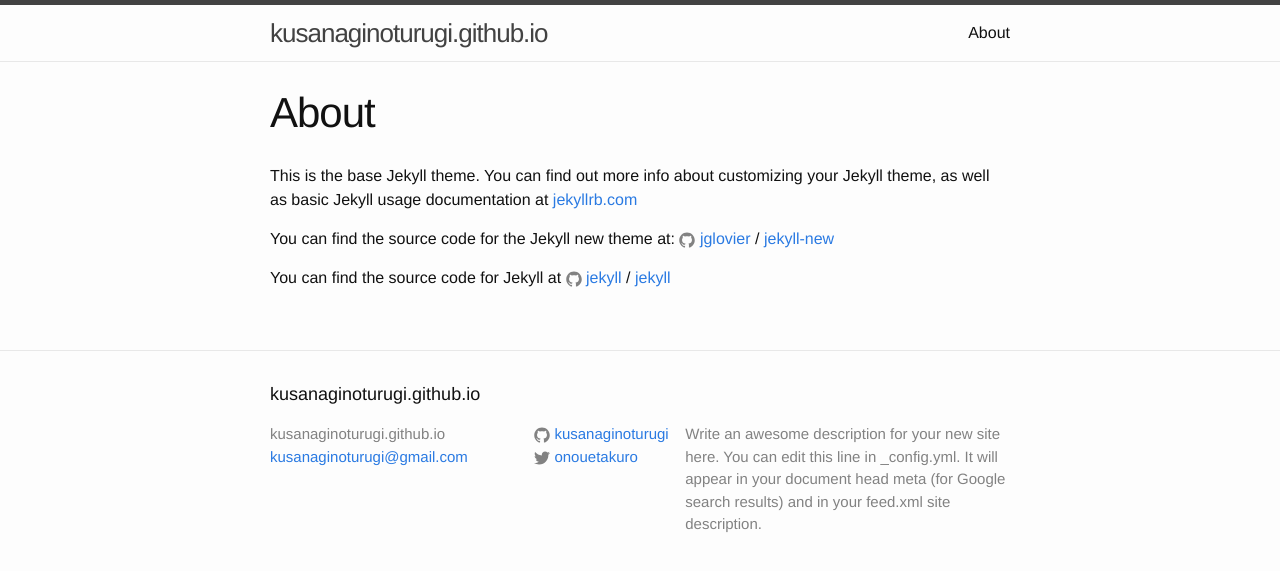
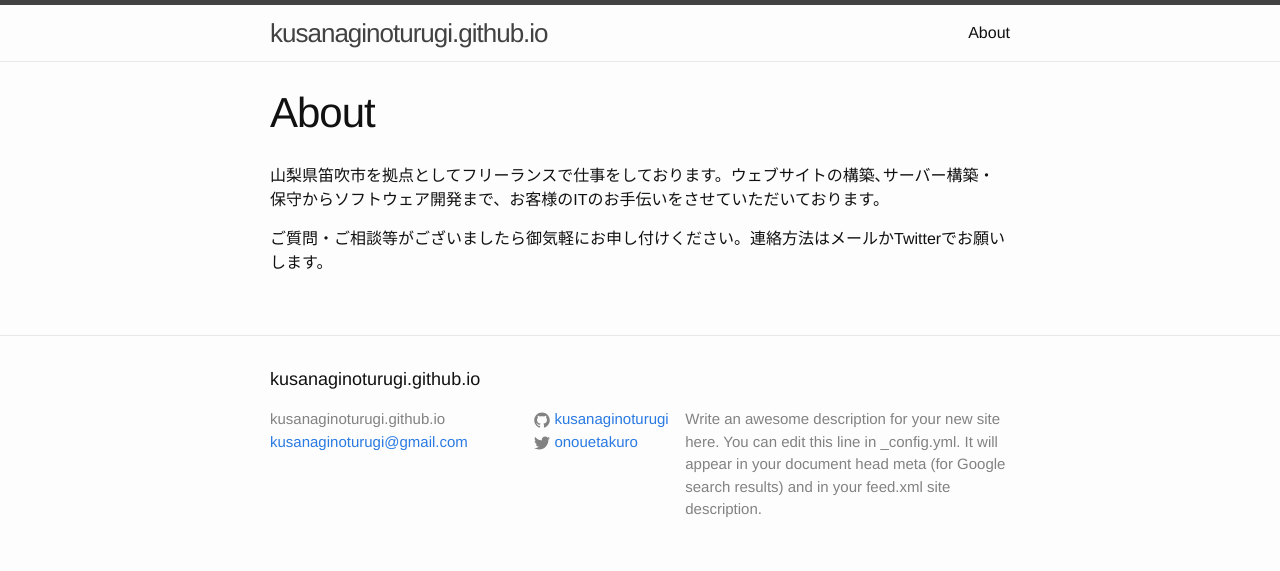
Before and after one commit to kusanaginoturugi/kusanaginoturugi.github.io, a Jekyll site: the page built from about.md, in a window 1280 px wide. Shown: the top 571 px of the page. Built offline with Jekyll 4.4.1, drawn with Linux system fonts in a browser that asks for light colours.

Commit message:
aboutを変更

```diff
--- a/about.md
+++ b/about.md
@@ -4,12 +4,6 @@
 permalink: /about/
 ---
 
-This is the base Jekyll theme. You can find out more info about customizing your Jekyll theme, as well as basic Jekyll usage documentation at [jekyllrb.com](http://jekyllrb.com/)
+山梨県笛吹市を拠点としてフリーランスで仕事をしております。ウェブサイトの構築､サーバー構築・保守からソフトウェア開発まで、お客様のITのお手伝いをさせていただいております。
 
-You can find the source code for the Jekyll new theme at:
-{% include icon-github.html username="jglovier" %} /
-[jekyll-new](https://github.com/jglovier/jekyll-new)
-
-You can find the source code for Jekyll at
-{% include icon-github.html username="jekyll" %} /
-[jekyll](https://github.com/jekyll/jekyll)
+ご質問・ご相談等がございましたら御気軽にお申し付けください。連絡方法はメールかTwitterでお願いします。
```
